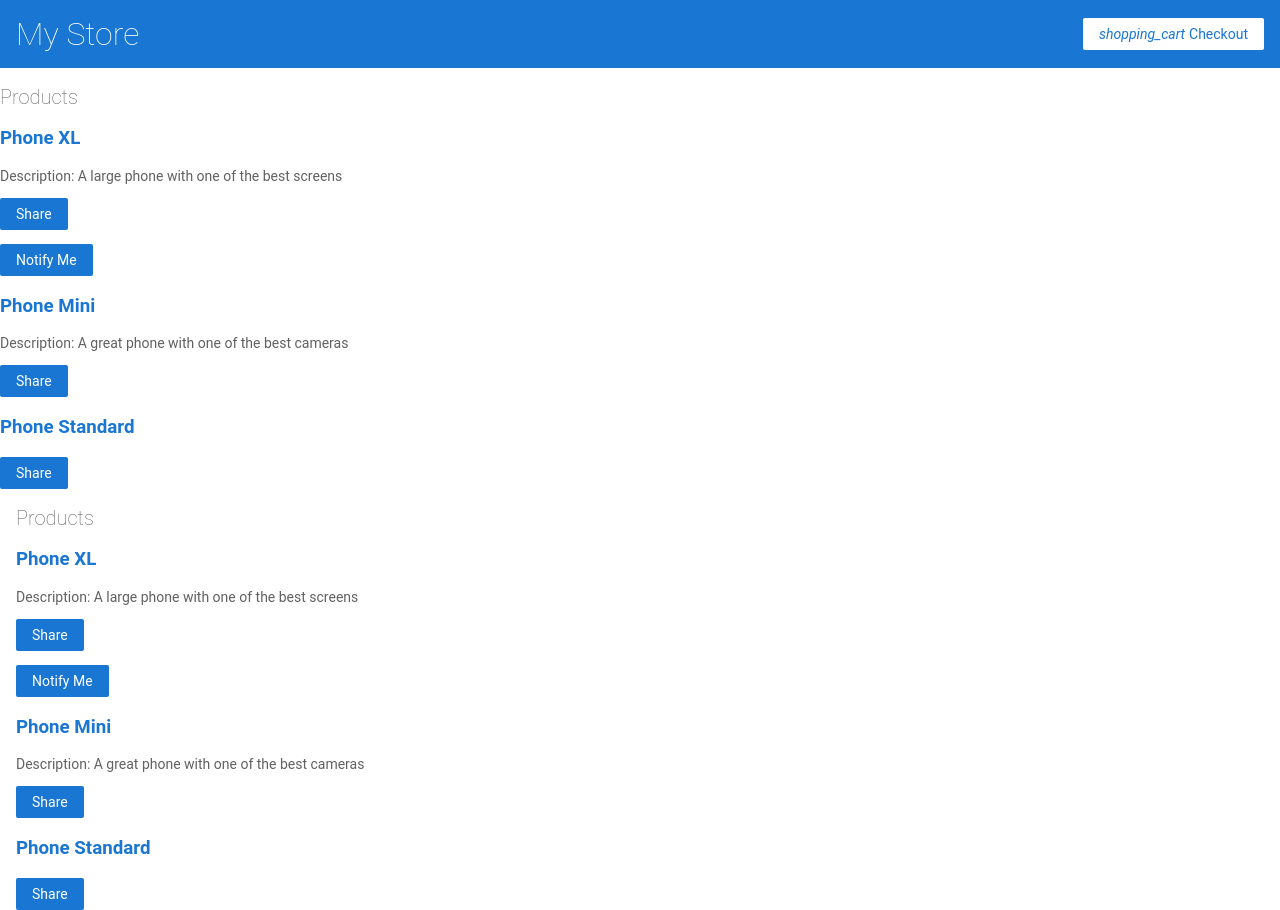
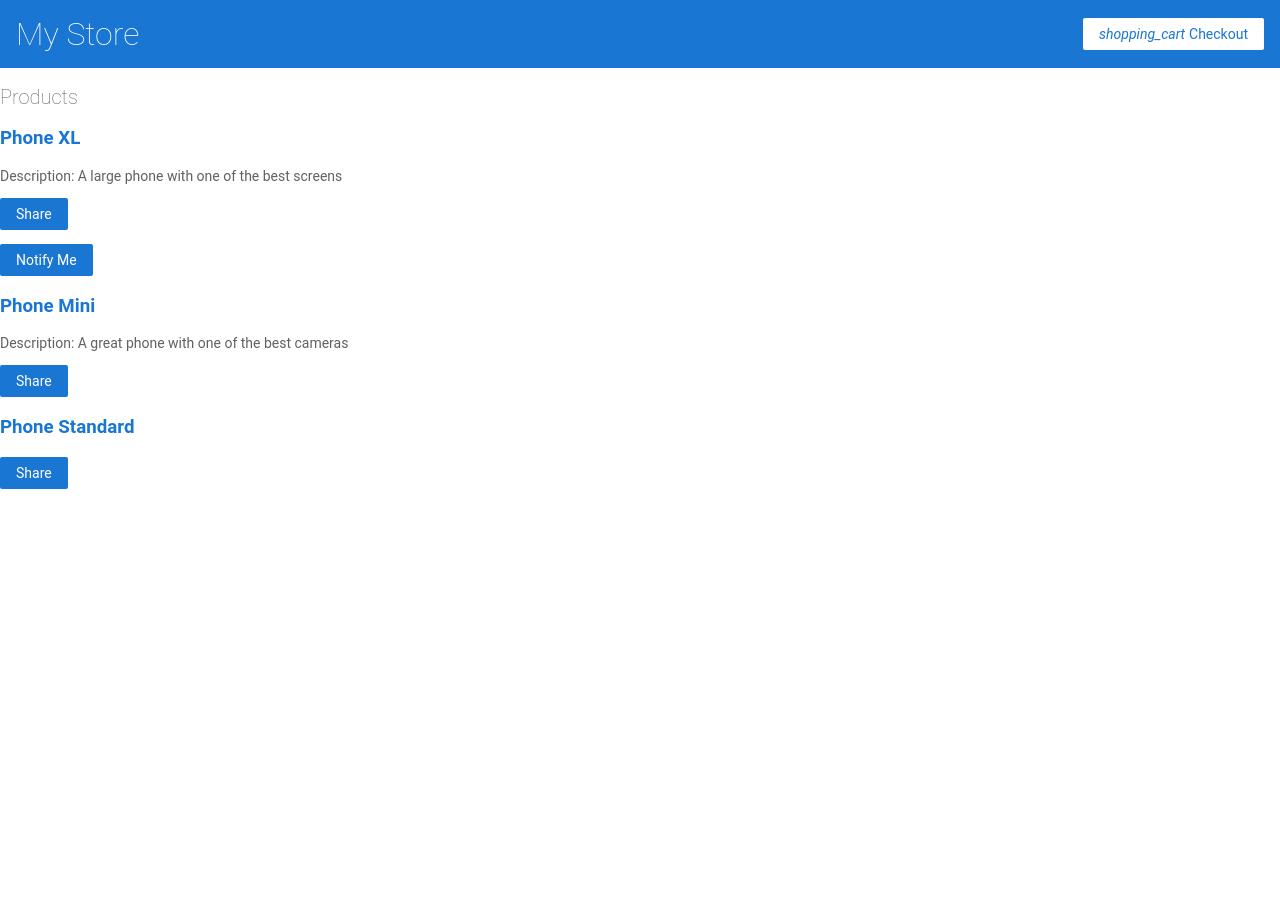
Before and after one commit to franckyi/exercises, an Angular app in the folder angular/shopping-cart/: page / in a window 1280 px wide. After the commit the page ends 800 px from the top, so only its background shows below. Built offline with nearby package versions, Linux system fonts and the light colour scheme.

Commit message:
turn off router-outlet

```diff
--- a/angular/shopping-cart/src/app/app.component.html
+++ b/angular/shopping-cart/src/app/app.component.html
@@ -1,5 +1,5 @@
 <app-top-bar></app-top-bar>
 <app-product-list></app-product-list>
-<div class="container">
+<!-- <div class="container">
   <router-outlet></router-outlet>
-</div>
+</div> -->
```
